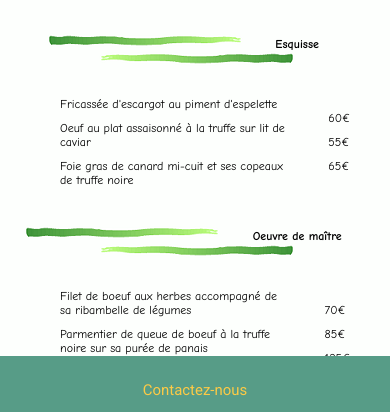
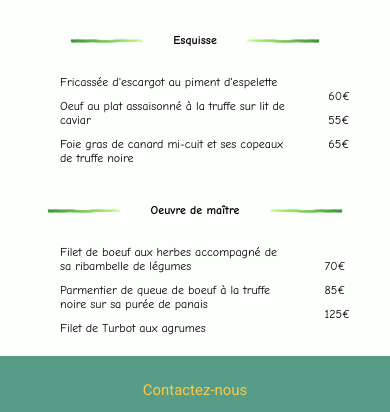
Before and after one commit to Gwenishere/OC-Projet3-Ohmyfood, a plain HTML site: page menu4.html in a window 390 px wide. Shown: the part 352-764 px from the top of the page. Drawn offline with Linux system fonts and the light colour scheme.

Commit message:
Toutes les pages Menu Responsive
Actualisation des fichiers media

```diff
--- a/Media/stylemwidthphone.css
+++ b/Media/stylemwidthphone.css
@@ -11,9 +11,13 @@
     }
     h2 {
         width: auto;
+        justify-content: center;
     }
     li {
         display: inline-block;
+    }
+  .ico_trait, .ico_trait2 {
+           max-width: 75px;
     }
     footer {
             flex-direction: column-reverse;
--- /dev/null
+++ b/Media/stylemwidthtablet.css
@@ -0,0 +1,24 @@
+ /*tablettes de taille 1013 à 768 px  */
+ @media screen and (max-width: 1024px) {
+    body {
+        font-size: 14px;
+}
+
+main {
+    width: auto;
+}
+article {
+    justify-content: center;
+}
+header {
+    justify-content: center;
+    margin: 0;
+}
+footer {
+    font-size: 12px;
+    justify-content: space-around;
+    text-align: center;
+    margin: 0;
+    padding: 0;
+}
+ }
```
